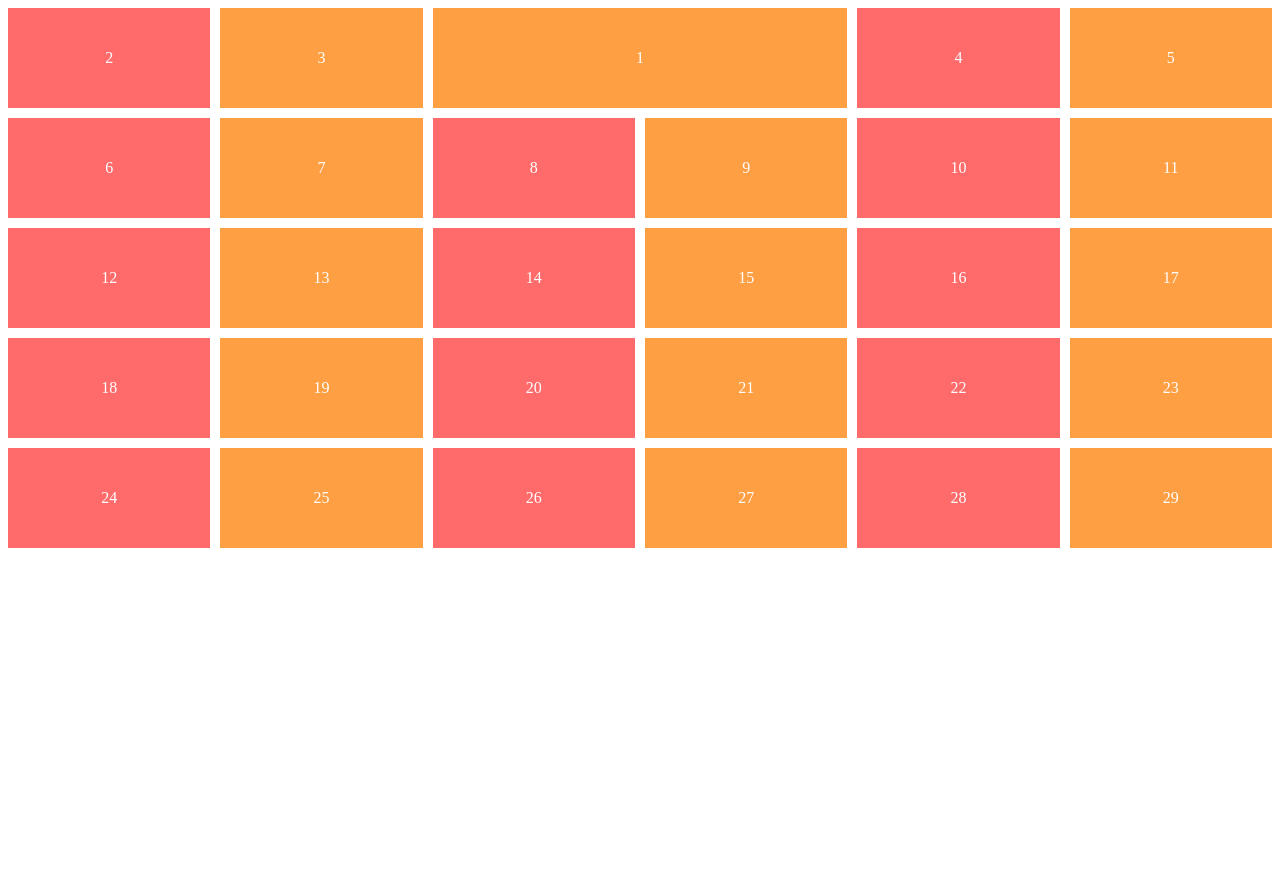
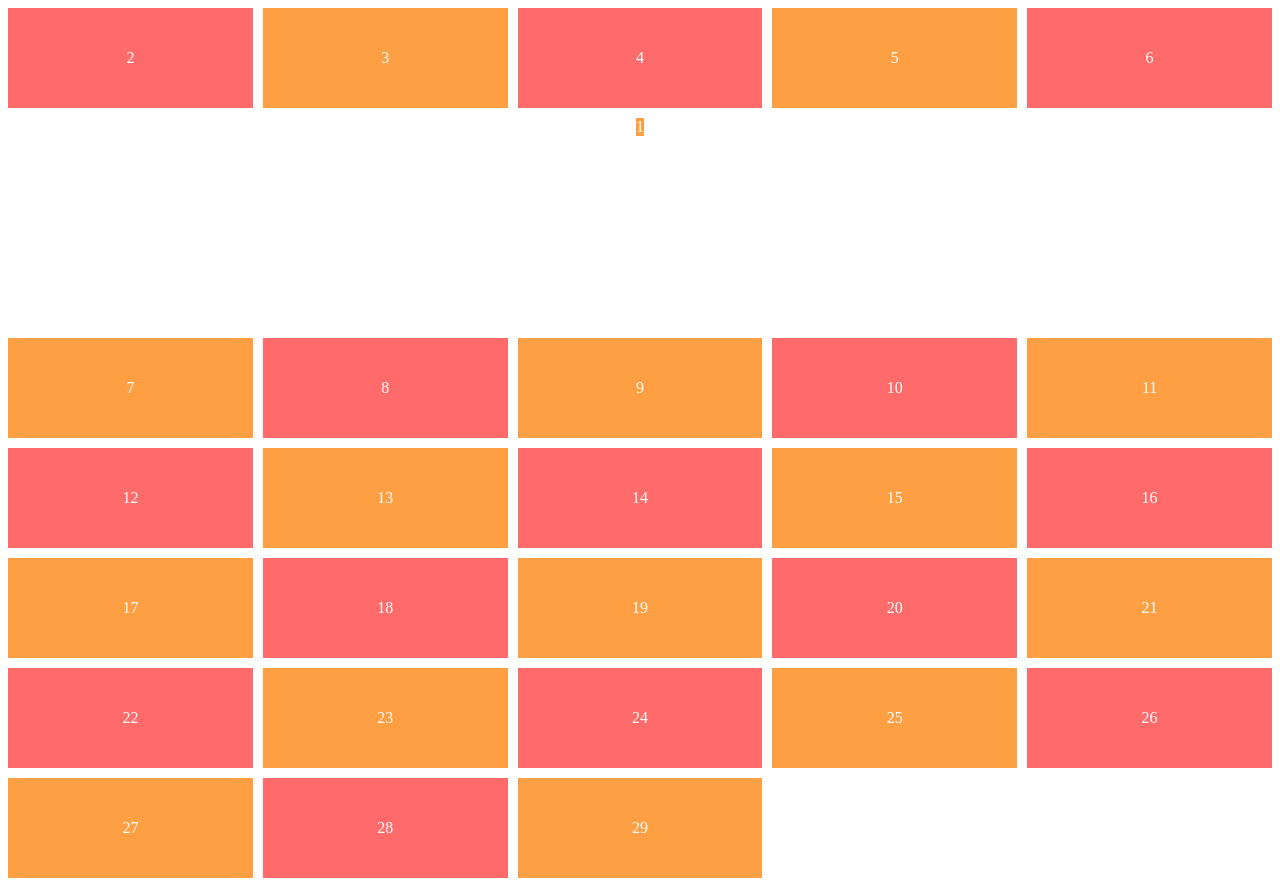
Before and after one commit to gandol2/css-masterclass, a plain HTML site: page 02_grid.html in a window 1280 px wide. Before the commit the page ends 800 px from the top, so only its background shows below. Drawn offline with Linux system fonts and the light colour scheme.

Commit message:
Grid 정렬

```diff
--- a/02_grid.html
+++ b/02_grid.html
@@ -10,10 +10,7 @@
         display: grid;
         grid-gap: 10px;
         grid-auto-rows: 100px;
-        /* grid-template-columns: repeat(5, 1fr); */
-        grid-template-columns: [first-line] 1fr [awsome-line] 1fr [sexy-line] 1fr [nico-line] 1fr [lynn-line] 1fr [line-line] 1fr;
-
-        grid-auto-flow: row dense;
+        grid-template-columns: repeat(5, 1fr);
       }
       .box {
         display: flex;
@@ -30,11 +27,11 @@
 
       .box:first-child {
         /*
-        grid-column-start: 1;
-        grid-column-end: -1;
+        grid-row: span 5;
+        grid-column-start: span 2;
         */
-        grid-column-start: sexy-line;
-        grid-column-end: lynn-line;
+        grid-area: 2/1/4/-1;
+        place-self: start center;
       }
     </style>
   </head>
```
Also changed, not shown: README.md.
